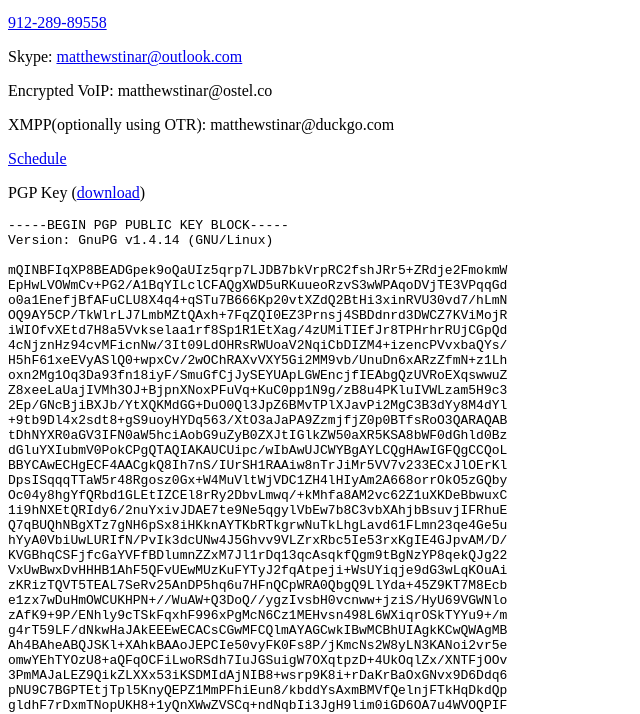
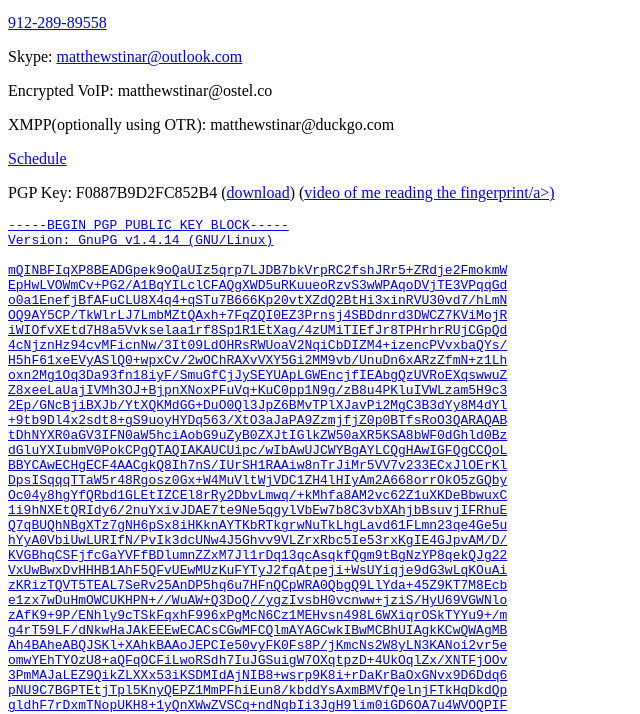
Before and after one commit to matthewstinar/matthewstinar.github.io, a plain HTML site: page index.html in a window 1280 px wide. Shown: the part 86-800 px from the top of the page, without its empty margins (0-640 px from the left). Drawn offline with Linux system fonts and the light colour scheme.

Commit message:
Added video of fingerprint
Signed-off-by: Matthew Stinar <matthew@stinar.net>

```diff
--- a/index.html
+++ b/index.html
@@ -7,7 +7,7 @@
 <p>Encrypted VoIP: matthewstinar@ostel.co</p>
 <p>XMPP(optionally using OTR): matthewstinar@duckgo.com</p>
 <p><a href="http://meetme.so/matthewstinar" >Schedule</a></p>
-<p>PGP Key (<a href="key.asc" >download</a>)</p>
+<p>PGP Key: F0887B9D2FC852B4 (<a href="key.asc" >download</a>) (<a href="https://www.youtube.com/watch?v=WEYdcjkQ_44">video of me reading the fingerprint/a>)</p>
 <pre>-----BEGIN PGP PUBLIC KEY BLOCK-----
 Version: GnuPG v1.4.14 (GNU/Linux)
 
```
